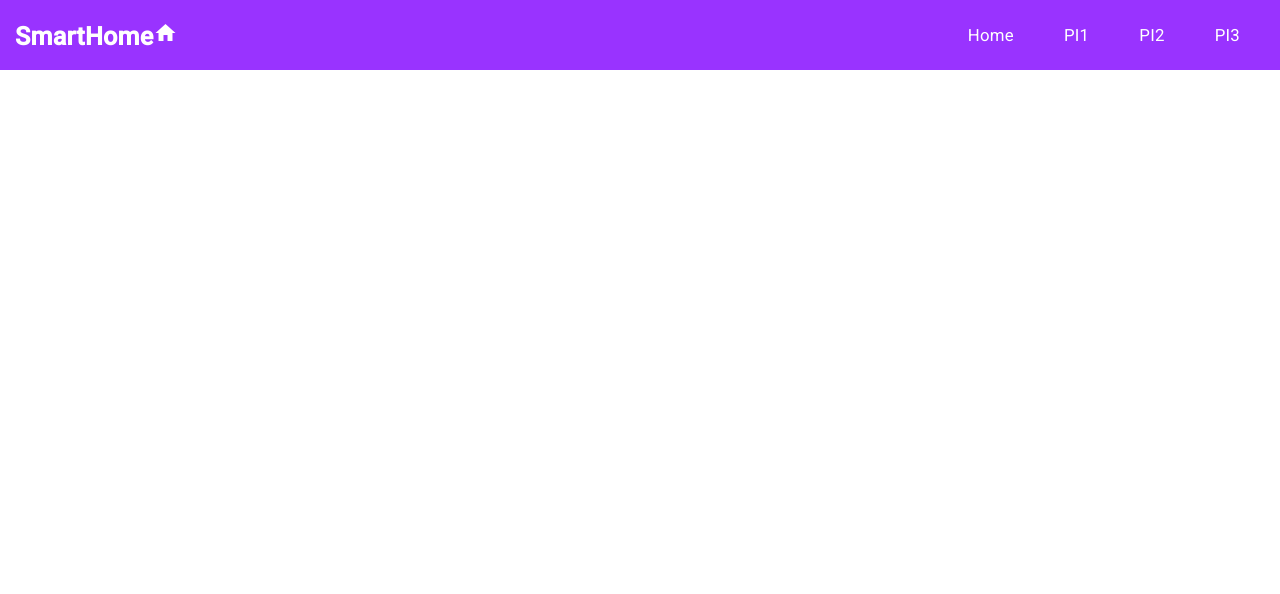
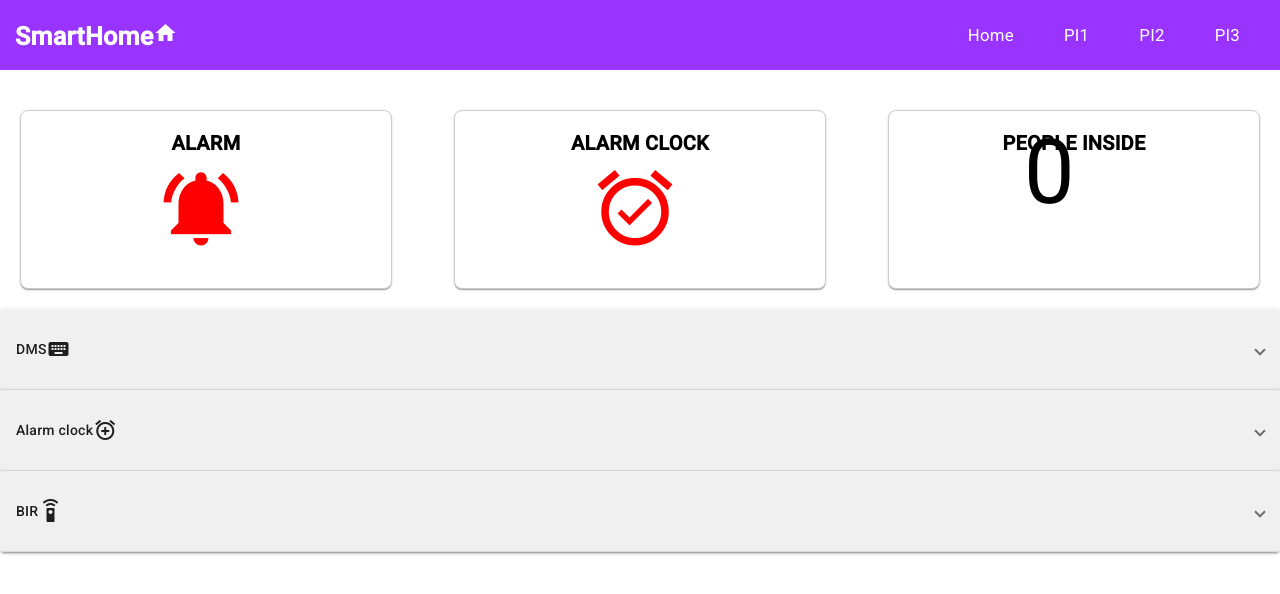
Before and after one commit to popovbojana/IoT-SmartHome-G5-Tim2, an Angular app in the folder front/smarthome/: page / in a window 1280 px wide. Shown: the top 594 px of the page. Built offline with nearby package versions, Linux system fonts and the light colour scheme.

Commit message:
Added home component

```diff
--- a/front/smarthome/src/app/app-routing.module.ts
+++ b/front/smarthome/src/app/app-routing.module.ts
@@ -1,7 +1,11 @@
 import { NgModule } from '@angular/core';
 import { RouterModule, Routes } from '@angular/router';
+import { HomeComponent } from './home/home.component';
 
-const routes: Routes = [];
+const routes: Routes = [
+  {path: "", component: HomeComponent},
+  {path: "home", component: HomeComponent},
+];
 
 @NgModule({
   imports: [RouterModule.forRoot(routes)],
--- /dev/null
+++ b/front/smarthome/src/app/home/home.component.css
@@ -0,0 +1,147 @@
+.card-container {
+    display: flex;
+    justify-content: space-between;
+    margin: 20px;
+  }
+
+  .example-card {
+    width: 30%;
+    box-sizing: border-box;
+    border: 1px solid #ccc;
+    border-radius: 8px;
+    overflow: hidden;
+    display: flex;
+    flex-direction: column;
+    align-items: center;
+  }
+
+  .example-card mat-card-title {
+    text-align: center;
+    margin-bottom: 0;
+    width: 100%;
+    font-weight: bolder;
+  }
+
+.large-icon {
+    padding: 4px;
+    font-size: 90px;
+    width: 100px;
+    height: 100px;
+  }
+
+  .active {
+    color: red;
+  }
+
+  .not-active {
+    color: gray;
+  }
+
+  .mat-expansion-panel-header {
+    padding: 16px;
+    background-color: #f0f0f0;
+    border-bottom: 1px solid #ddd;
+  }
+
+.keypad-container {
+    display: flex;
+    justify-content: center;
+    align-items: center;
+  }
+
+  .keypad {
+    width: 200px;
+    display: flex;
+    flex-direction: column;
+    align-items: center;
+    padding: 10px;
+    margin-right: 50px;
+  }
+
+  .key-row {
+    display: flex;
+    justify-content: space-between;
+    margin-bottom: 10px;
+  }
+
+  .key {
+    width: 50px;
+    height: 50px;
+    background-color: #dcdcdc;
+    border-radius: 5px;
+    display: flex;
+    align-items: center;
+    justify-content: center;
+    font-size: 18px;
+    cursor: pointer;
+    transition: background-color 0.3s ease;
+    margin-right: 5px;
+  }
+
+  .key:hover {
+    background-color: #9e9e9e;
+  }
+
+  .controls {
+    display: flex;
+    flex-direction: column;
+  }
+
+  .passcode-input {
+    display: flex;
+  }
+
+  .digit {
+    width: 30px;
+    height: 40px;
+    background-color: #dcdcdc;
+    border: 1px solid #ccc;
+    border-radius: 5px;
+    margin-right: 5px;
+    display: flex;
+    align-items: center;
+    justify-content: center;
+  }
+
+  .buttons {
+    margin-top: 10px;
+  }
+
+  button {
+    margin-right: 10px;
+  }
+
+  .clock-container {
+    display: flex;
+    flex-direction: column;
+    align-items: center;
+    margin-top: 10px;
+  }
+
+  .clock-input {
+    display: flex;
+    align-items: center;
+  }
+
+  .input-container {
+    display: flex;
+    align-items: center;
+  }
+
+  input {
+    width: 30px;
+    height: 40px;
+    border: 1px solid #ccc;
+    border-radius: 5px;
+    text-align: center;
+    margin: 0 5px;
+  }
+
+  span {
+    font-size: 20px;
+    margin: 0 5px;
+  }
+
+  .buttons {
+    margin-top: 10px;
+  }
--- /dev/null
+++ b/front/smarthome/src/app/home/home.component.html
@@ -0,0 +1,107 @@
+<div class="card-container">
+    <mat-card class="example-card">
+      <mat-card-header>
+        <mat-card-title>ALARM</mat-card-title>
+      </mat-card-header>
+      <mat-card-content>
+        <mat-icon class="large-icon" [ngClass]="{ 'active': isAlarmActive }" *ngIf="isAlarmActive">notifications_active</mat-icon>
+        <mat-icon class="large-icon" [ngClass]="{ 'not-active': !isAlarmActive }" *ngIf="!isAlarmActive">notifications_off</mat-icon>
+      </mat-card-content>
+    </mat-card>
+
+    <mat-card class="example-card">
+      <mat-card-header>
+        <mat-card-title>ALARM CLOCK</mat-card-title>
+      </mat-card-header>
+      <mat-card-content>
+        <mat-icon class="large-icon" [ngClass]="{ 'active': isAlarmClockActive }" *ngIf="isAlarmClockActive">alarm_on</mat-icon>
+        <mat-icon class="large-icon" [ngClass]="{ 'not-active': !isAlarmClockActive }" *ngIf="!isAlarmClockActive">alarm_off</mat-icon>
+      </mat-card-content>
+    </mat-card>
+
+    <mat-card class="example-card">
+      <mat-card-header>
+        <mat-card-title>PEOPLE INSIDE</mat-card-title>
+      </mat-card-header>
+      <mat-card-content class="large-icon">
+        {{peopleInside}}
+      </mat-card-content>
+    </mat-card>
+  </div>
+
+<div>
+  <mat-accordion>
+    <mat-expansion-panel>
+      <mat-expansion-panel-header>
+        <mat-panel-title>
+          DMS
+          <mat-icon>keyboard</mat-icon>
+        </mat-panel-title>
+      </mat-expansion-panel-header>
+
+        <div class="keypad-container">
+            <mat-card class="keypad">
+            <div class="key-row" *ngFor="let row of keypadRows">
+                <div class="key" *ngFor="let key of row" (click)="onKeyPress(key)">
+                {{ key }}
+                </div>
+            </div>
+            </mat-card>
+            <div class="controls">
+            <div class="passcode-input">
+                <div class="digit" *ngFor="let digit of passcode">{{ digit }}</div>
+            </div>
+            <div class="buttons">
+                <button mat-raised-button color="primary" (click)="onApplyClickDMS()">Apply</button>
+                <button mat-raised-button color="warn" (click)="onCancelClickDMS()">Cancel</button>
+            </div>
+            </div>
+        </div>
+
+
+    </mat-expansion-panel>
+  </mat-accordion>
+
+  <mat-accordion>
+    <mat-expansion-panel>
+      <mat-expansion-panel-header>
+        <mat-panel-title>
+          Alarm clock
+          <mat-icon>alarm_add</mat-icon>
+        </mat-panel-title>
+      </mat-expansion-panel-header>
+
+    <div class="clock-container">
+        <div class="clock-input">
+            <input type="text" [(ngModel)]="selectedHour[0]" maxlength="1" placeholder="H">
+            <input type="text" [(ngModel)]="selectedHour[1]" maxlength="1" placeholder="H">
+            <span>:</span>
+            <input type="text" [(ngModel)]="selectedMinute[0]" maxlength="1" placeholder="M">
+            <input type="text" [(ngModel)]="selectedMinute[1]" maxlength="1" placeholder="M">
+        </div>
+
+        <div class="buttons">
+            <button mat-raised-button color="primary" (click)="onApplyClickAlarmClock()">Set</button>
+            <button mat-raised-button color="warn" (click)="onCancelClickAlarmClock()">Cancel</button>
+        </div>
+    </div>
+
+
+
+
+
+    </mat-expansion-panel>
+  </mat-accordion>
+
+  <mat-accordion>
+    <mat-expansion-panel>
+      <mat-expansion-panel-header>
+        <mat-panel-title>
+          BIR
+          <mat-icon>settings_remote</mat-icon>
+        </mat-panel-title>
+      </mat-expansion-panel-header>
+      <p>This is the primary content of the panel.</p>
+    </mat-expansion-panel>
+  </mat-accordion>
+</div>
--- /dev/null
+++ b/front/smarthome/src/app/home/home.component.ts
@@ -0,0 +1,75 @@
+import { Component } from '@angular/core';
+
+@Component({
+  selector: 'app-home',
+  templateUrl: './home.component.html',
+  styleUrls: ['./home.component.css']
+})
+export class HomeComponent {
+  isAlarmActive: boolean = true;
+  isAlarmClockActive: boolean = true;
+  peopleInside: number = 0;
+
+  keypadRows: string[][] = [
+    ['1', '2', '3', 'A'],
+    ['4', '5', '6', 'B'],
+    ['7', '8', '9', 'C'],
+    ['*', '0', '#', 'D']
+  ];
+
+  passcode: string[] = ['', '', '', ''];
+
+  onKeyPress(digit: string): void {
+    const index = this.passcode.findIndex(entry => entry === '');
+    if (index !== -1) {
+      this.passcode[index] = digit;
+    }
+    console.log('Passcode:', this.passcode.join(''));
+  }
+
+  onApplyClickDMS(): void {
+    console.log('Apply clicked. Passcode:', this.passcode.join(''));
+    this.resetPasscode();
+  }
+
+  onCancelClickDMS(): void {
+    console.log('Cancel clicked. Passcode reset.');
+    this.resetPasscode();
+  }
+
+  private resetPasscode(): void {
+    this.passcode = ['', '', '', ''];
+  }
+
+  selectedHour: string[] = ['', ''];
+  selectedMinute: string[] = ['', ''];
+
+  onApplyClickAlarmClock(): void {
+    const isValidTime = this.validateTime();
+
+    if (isValidTime) {
+      const formattedTime = this.selectedHour.join('') + ':' + this.selectedMinute.join('');
+      alert('Set alarm clock for: ' + formattedTime);
+      console.log('Set alarm clock for: ', formattedTime);
+      this.onCancelClickAlarmClock();
+    } else {
+      alert('Invalid time. Please enter valid digits for hours and minutes.');
+      console.log('Invalid time. Please enter valid digits for hours and minutes.');
+    }
+  }
+
+  onCancelClickAlarmClock(): void {
+    this.selectedHour = ['', ''];
+    this.selectedMinute = ['', ''];
+  }
+
+  private validateTime(): boolean {
+    const isHourValid =
+      (/^[0-1]$/.test(this.selectedHour[0]) && /^\d$/.test(this.selectedHour[1])) ||
+      (/^2$/.test(this.selectedHour[0]) && /^[0-3]$/.test(this.selectedHour[1]));
+
+    const isMinuteValid = /^[0-5]$/.test(this.selectedMinute[0]) && /^\d$/.test(this.selectedMinute[1]);
+
+    return isHourValid && isMinuteValid;
+  }
+}
```
Also changed, not shown: front/smarthome/src/app/app.module.ts (+14 -3 lines), 1 other file (tests, documents, lock files or other folders).
